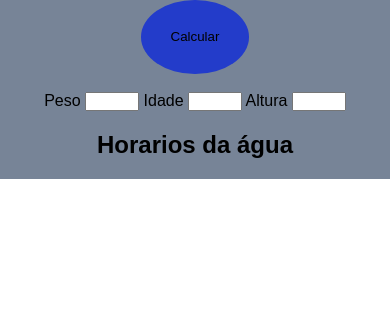
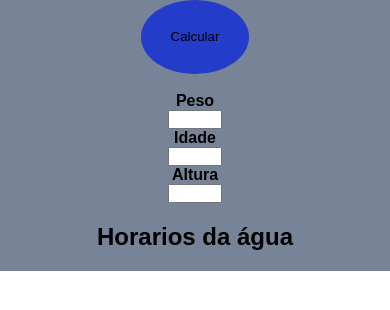
Before and after one commit to JLucastecsenai/comes-e-bebes, a plain HTML site: page index.html in a window 390 px wide. Drawn offline with Linux system fonts and the light colour scheme; some packages are replaced by stand-ins of ours.

Commit message:
index.html 0.2
melhorias na estetica

```diff
--- a/index.html
+++ b/index.html
@@ -27,12 +27,18 @@
     </div>
     <div class="div2">
         <br>
-        <label for="peso">Peso</label>
+        <div>
+        <label for="peso"><b>Peso</b></label><br>
         <input type="text" id="peso" name="peso">
-        <label for="idade">Idade</label>
+        </div>
+        <div>
+        <label for="idade"><b>Idade</b></label><br>
         <input type="text" id="idade" name="idade">
-        <label for="Altura">Altura</label>
+        </div>
+        <div>
+        <label for="Altura"><b>Altura</b></label><br>
         <input type="text" id="altura" name="altura">
+        </div>
     </div>
     <div class="div3">
         <h2>Horarios da água</h2>
@@ -41,5 +47,4 @@
     <script src="cordova.js"></script>
     <script src="js/index.js"></script>
 </body>
-
 </html>
```
